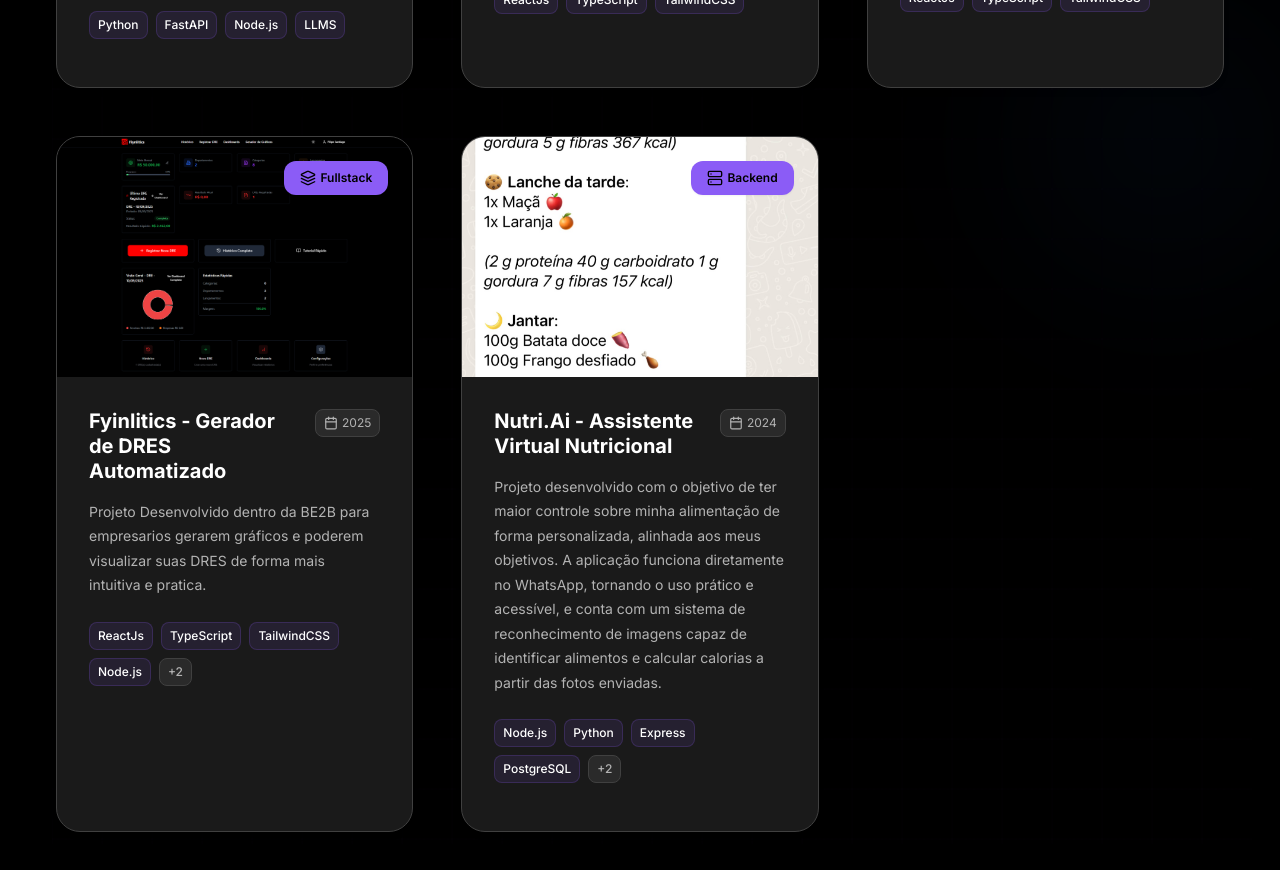
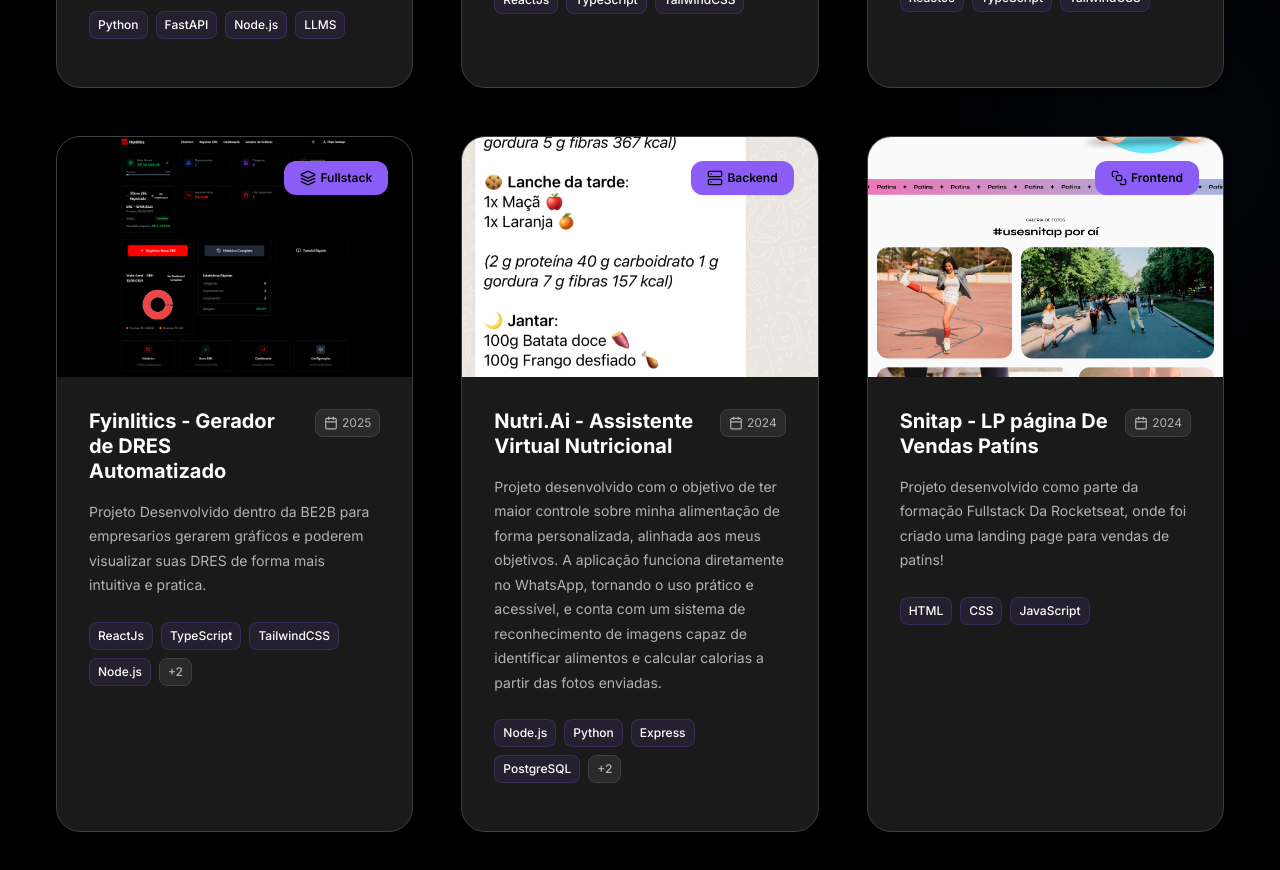
Before and after one commit to SantiaGhou/Portfolio-FilipeSantiago, a React (Vite) app: page / in a window 1280 px wide. Shown: the part 6700-7570 px from the top of the page. Built offline with nearby package versions, Linux system fonts and the light colour scheme.

Commit message:
add:Snitap Project

```diff
--- a/src/data/projects.ts
+++ b/src/data/projects.ts
@@ -99,5 +99,17 @@ export const projects: Project[] = [
     liveUrl: '',
     category: 'backend'
   },
+    {
+    id: 9,
+    title: 'Snitap - LP página De Vendas Patíns',
+    description: 'Projeto desenvolvido como parte da formação Fullstack Da Rocketseat, onde foi criado uma landing page para vendas de patíns!',
+    data: '2024',
+    image: '/projects/SnitapPatins.png',
+    tags: ['HTML','CSS','JavaScript'],
+    githubUrl: '',
+    liveUrl: '',
+    category: 'frontend'
+  },
+
 
 ];
```
Also changed, not shown: public/projects/SnitapPatins.png (added).
